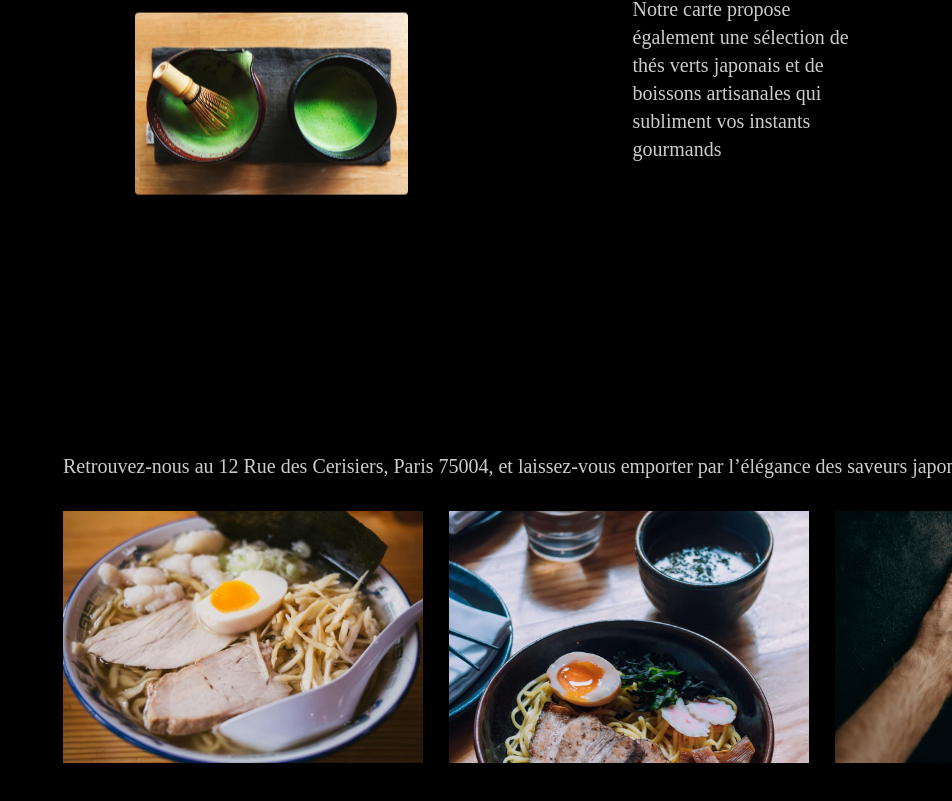
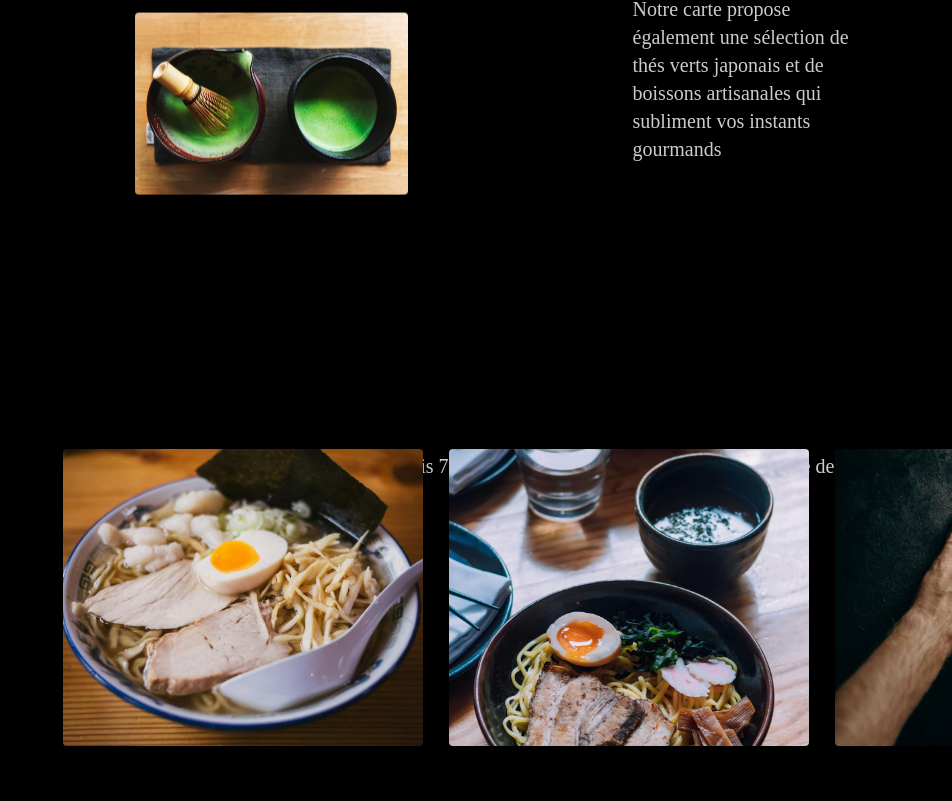
Before and after one commit to SohamHUG/Sakura, a React (Vite) app: page / in a window 1280 px wide. Shown: the part 2829-3630 px from the top of the page, without its empty margins (328-1280 px from the left). Built offline with nearby package versions, Linux system fonts and the light colour scheme; a web font is replaced by a local one.

Commit message:
mini change

```diff
--- a/src/components/modules/About.tsx
+++ b/src/components/modules/About.tsx
@@ -89,7 +89,7 @@ export const About = () => {
                 </div>
             </article>
 
-            <article className="w-screen h-[80vh] md:h-[50vh] overflow-hidden relative flex flex-col gap-20 ">
+            <article className="w-screen h-[80vh] md:h-[50vh] overflow-hidden relative flex flex-col gap-20 md:gap-0 ">
                 {/* <h2 className="uppercase font-kaisei text-4xl mb-2 text-white/90 m-5">Sakura Restaurant</h2> */}
                 <p className="font-noto text-xl font-extralight text-white/80 m-5" data-speed='1.2'>
                     Retrouvez-nous au 12 Rue des Cerisiers, Paris 75004, et laissez-vous emporter par l’élégance des saveurs japonaises
```
